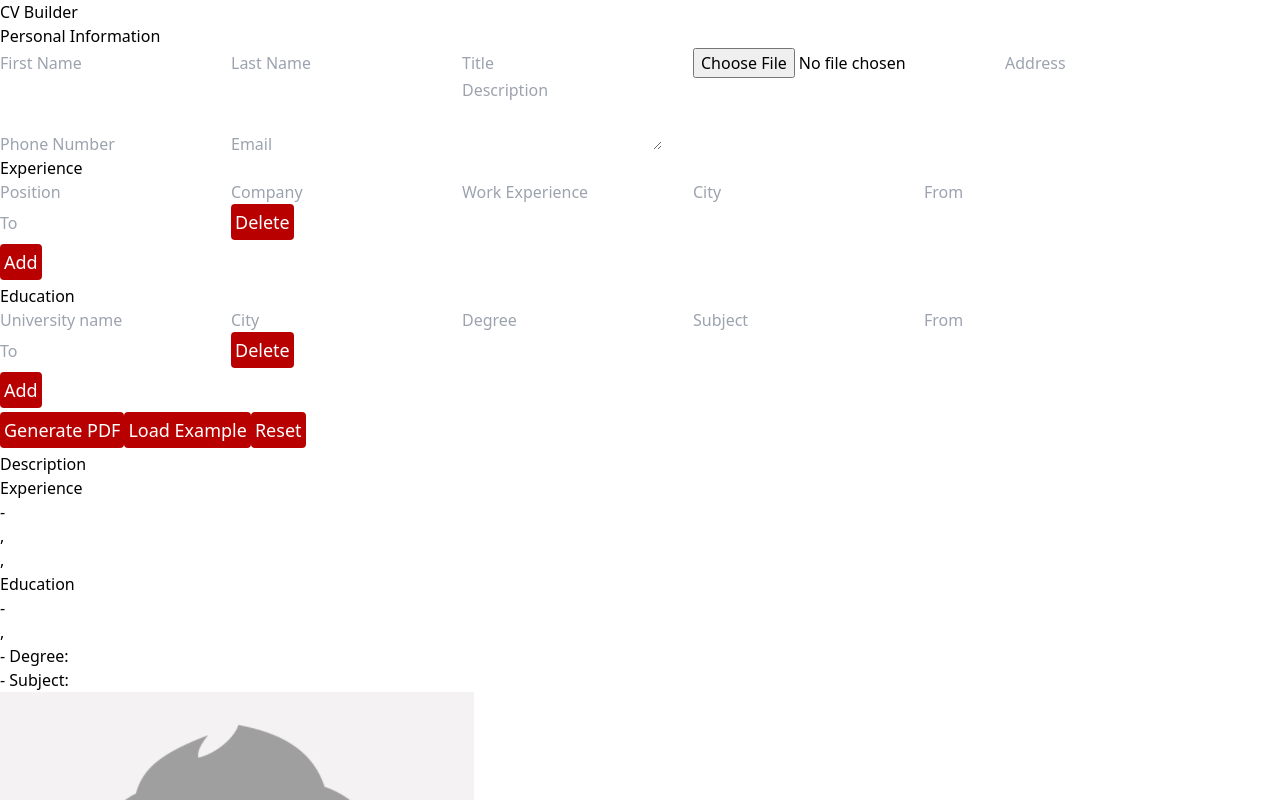
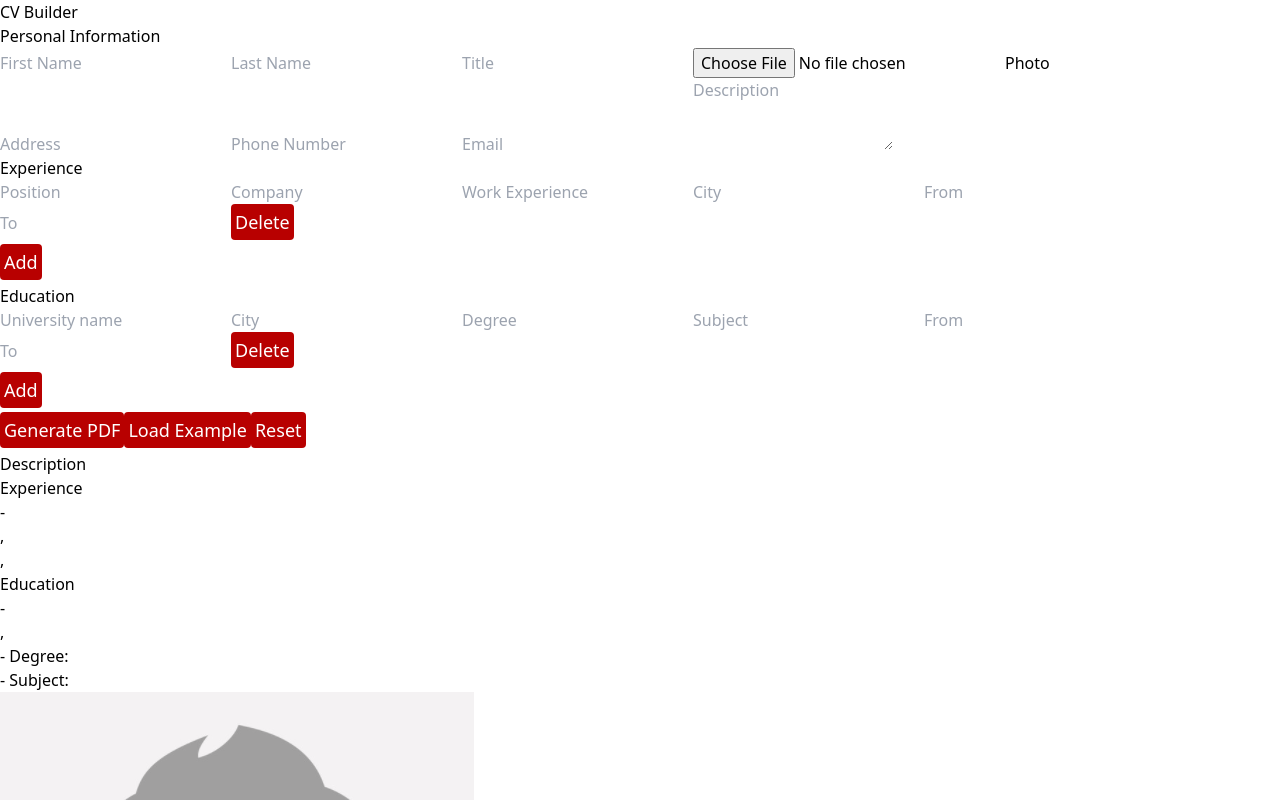
Before and after one commit to nikhilpelne20/Cv-Application-v1, a React (Vite) app: page / in a window 1280 px wide. Shown: the top 800 px of the page. Built offline with nearby package versions, Linux system fonts and the light colour scheme.

Commit message:
implement upload profile functionality

```diff
--- a/src/components/CVForm/Personal.jsx
+++ b/src/components/CVForm/Personal.jsx
@@ -2,6 +2,7 @@ import React from 'react'
 import Section from '../Utils/Section'
 import Input from '../Utils/Input'
 import TextArea from '../Utils/TextArea'
+import FileInput from '../Utils/FileInput'
 
 export default function Personal({onChange,personalInfo}) {
   return (
@@ -28,11 +29,11 @@ export default function Personal({onChange,personalInfo}) {
             placeholder="Title"
             value={personalInfo.title}
         />
-        <Input
-            type="file"
-            name="title"
+        <FileInput
+            onChange={(e)=>onChange(e)}
+            name="photo"
             label="Photo"
-            placeholder="Photo"
+            value={personalInfo.photo}
         />
         <Input
             onChange={(e)=>onChange(e)}
--- a/src/components/Main.jsx
+++ b/src/components/Main.jsx
@@ -10,7 +10,12 @@ import ReactToPrint, { useReactToPrint } from 'react-to-print';
 export default function Main() {
   const [cv,setCv] = useState(exampleCV)
   const handlePersonalChange = (e)=>{
-    const {name,value} = e.target
+    const {name,value,type} = e.target
+
+    if(type=== 'file'){
+      handleFileChange(e)
+      return;
+    }
 
     setCv((prevState)=>({
       ...prevState , personalInfo:{
@@ -18,6 +23,24 @@ export default function Main() {
       }
 
     }))
+  }
+
+  const handleFileChange = (e)=>{
+    const {name} = e.target
+    const file = e.target.files[0]
+
+    if(!file) return;
+
+    const reader = new FileReader()
+    reader.onload = () =>{
+      setCv((prevState)=>({
+        ...prevState,personalInfo:{
+          ...prevState.personalInfo,
+          [name]:reader.result
+        }
+      }))
+    }
+    reader.readAsDataURL(file)
   }
 
   const addExperience = ()=>{
--- a/src/components/Utils/FileInput.jsx
+++ b/src/components/Utils/FileInput.jsx
@@ -1,9 +1,10 @@
 import React from "react";
 
-export default function FileInput({ name, label, placeholder }) {
+export default function FileInput({ onChange, label, name }) {
   return (
-    <label>
-      <input className="border-2 border-gray-300 p-1 mb-1 rounded" type="file" name={name} placeholder={placeholder}></input>
-    </label>
+<label className="border-2 border-gray-300 p-1 mb-1 rounded">
+    <input type="file" onChange={onChange} name={name}></input>
+    {label}
+</label>
   );
 }
```
